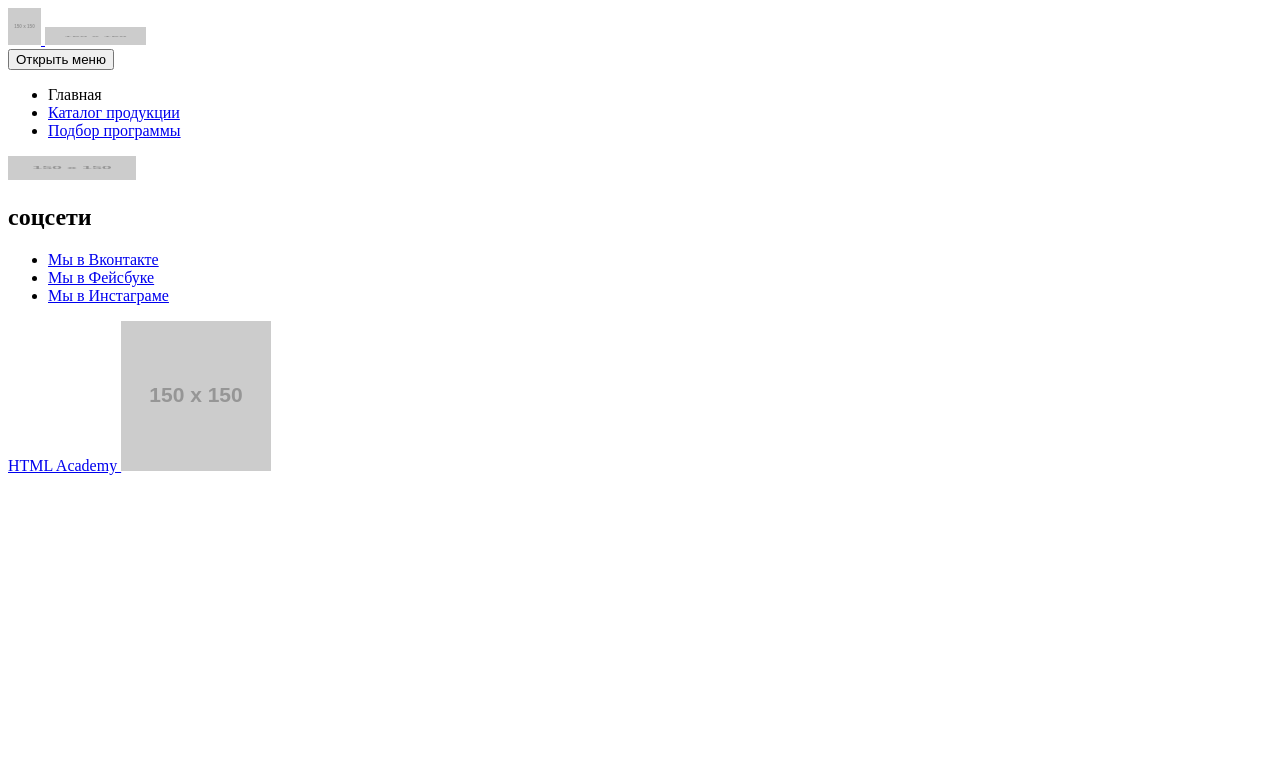
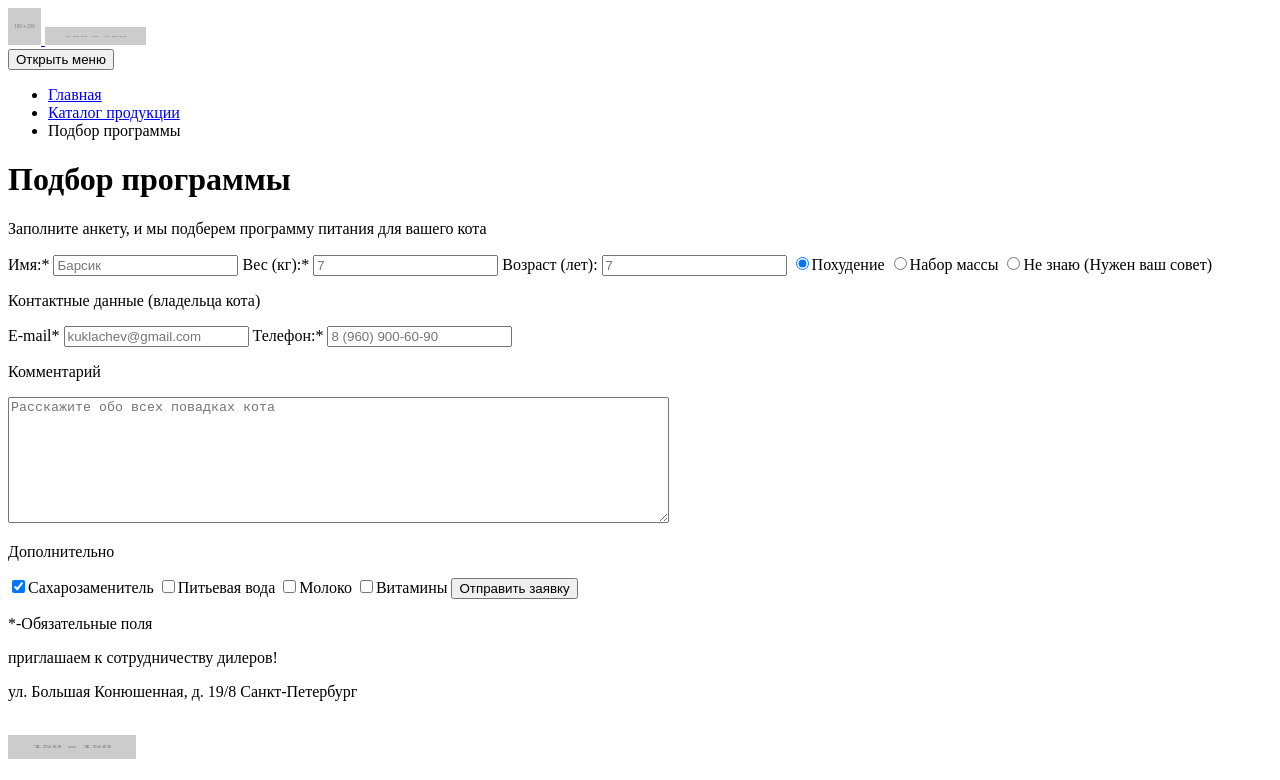
Before and after one commit to XpeNova/350451-cat-energy-20, a website: page source/form.html in a window 1280 px wide. Shown: the top 780 px of the page. Drawn offline with Linux system fonts and the light colour scheme; placeholder pictures from the web are drawn by us.

Commit message:
сделал вторую часть задания

```diff
--- a/source/form.html
+++ b/source/form.html
@@ -16,18 +16,18 @@
         <button class="main-nav__toggle" type="button"><span class="visually-hidden">Открыть меню</span></button>
         <div class="main-nav__wrapper">
         <ul class="main-nav__list site-list">
-          <li class="site-list__item site-list__item--active">
-            <a>
+          <li class="site-list__item">
+            <a class="site-list__link" href="index.html">
               Главная
             </a>
           </li>
           <li class="site-list__item">
-            <a href="#">
+            <a class="site-list__link" href="catalog.html">
               Каталог продукции
             </a>
           </li>
-          <li class="site-list__item">
-            <a href="#">
+          <li class="site-list__item site-list__item--active">
+            <a class="site-list__link">
               Подбор программы
             </a>
           </li>
@@ -36,6 +36,63 @@
       </nav>
     </header>
     <main class="page-main">
+      <h1 class="page-main__title">Подбор программы</h1>
+      <p class="page-main__text">Заполните анкету, и мы подберем программу питания для вашего кота</p>
+      <section class="page-form">
+        <form class="form" action="https://echo.htmlacademy.ru" method="post">
+          <label class="form__label"> Имя:*
+            <input class="form__input" type="text" name="pet-name" value="" placeholder="Барсик">
+          </label>
+          <label class="form__label"> Вес (кг):*
+            <input class="form__input" type="text" name="pet-weight" value="" placeholder="7">
+          </label>
+          <label class="form__label"> Возраст (лет):
+            <input class="form__input" type="text" name="pet-age" value="" placeholder="7">
+          </label>
+          <label class="form__label">
+            <input class="form__radio" type="radio" name="goal" value="weight-loose" checked>Похудение
+          </label>
+          <label class="form__label">
+            <input class="form__radio" type="radio" name="goal" value="weight-gain">Набор массы
+          </label>
+          <label class="form__label">
+            <input class="form__radio" type="radio" name="goal" value="need-help">Не знаю (Нужен ваш совет)
+          </label>
+          <p class="form__contacts">Контактные данные (владельца кота)</p>
+          <label class="form__label"> E-mail*
+            <input class="form__input" type="email" name="email" value="" placeholder="kuklachev@gmail.com">
+          </label>
+          <label class="form__label"> Телефон:*
+            <input class="form__input" type="tel" name="phone" value="" placeholder="8 (960) 900-60-90">
+          </label>
+          <p class="form__comments">Комментарий</p>
+          <textarea class="from__textarea" name="comment" rows="8" cols="80" placeholder="Расскажите обо всех повадках кота"></textarea>
+          <p class="form__additionl">Дополнительно</p>
+          <label class="form__label">
+            <input class="form__checkbox" type="checkbox" name="additional" value="" checked>Сахарозаменитель
+          </label>
+          <label class="form__label">
+            <input class="form__checkbox" type="checkbox" name="additional" value="" >Питьевая вода
+          </label>
+          <label class="form__label">
+            <input class="form__checkbox" type="checkbox" name="additional" value="" >Молоко
+          </label>
+          <label class="form__label">
+            <input class="form__checkbox" type="checkbox" name="additional" value="" >Витамины
+          </label>
+          <input class="form__submit" type="submit" name="" value="Отправить заявку">
+          <p class="form__required-field">*-Обязательные поля</p>
+        </form>
+      </section>
+      <section class="contacts">
+        <div class="contacts__adress ">
+          <p class="contacts__title">приглашаем к сотрудничеству дилеров!</p>
+          <p class="contacts__text">ул. Большая Конюшенная, д. 19/8 Санкт-Петербург</p>
+        </div>
+        <div class="contacts__map">
+          <img class="contacts__map" src="" alt="">
+        </div>
+      </section>
     </main>
     <footer class="page-footer">
       <div class="page-footer__logo">
```
Also changed, not shown: source/catalog.html (+45 -7 lines), source/index.html (+0 -1 lines).
